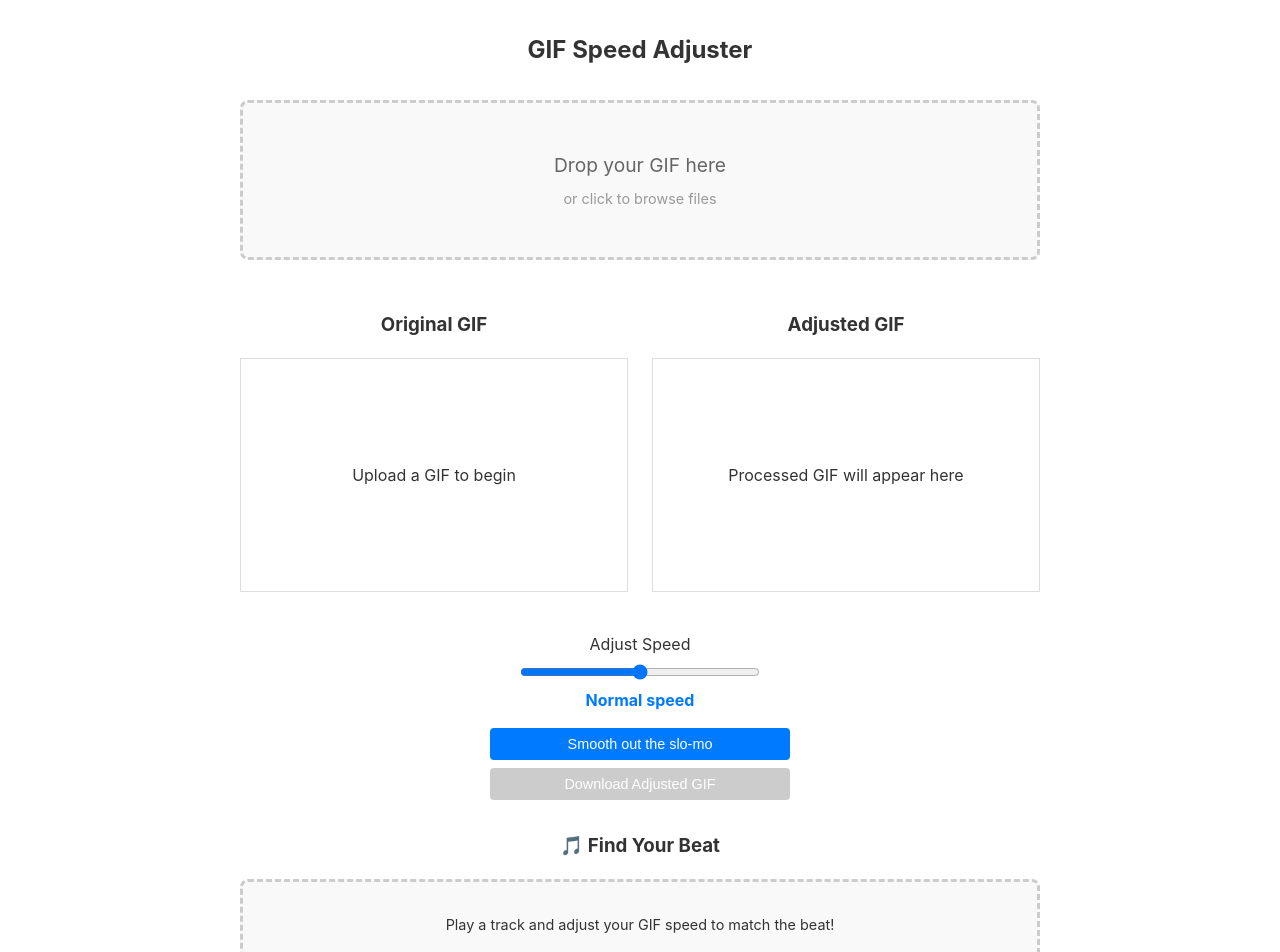
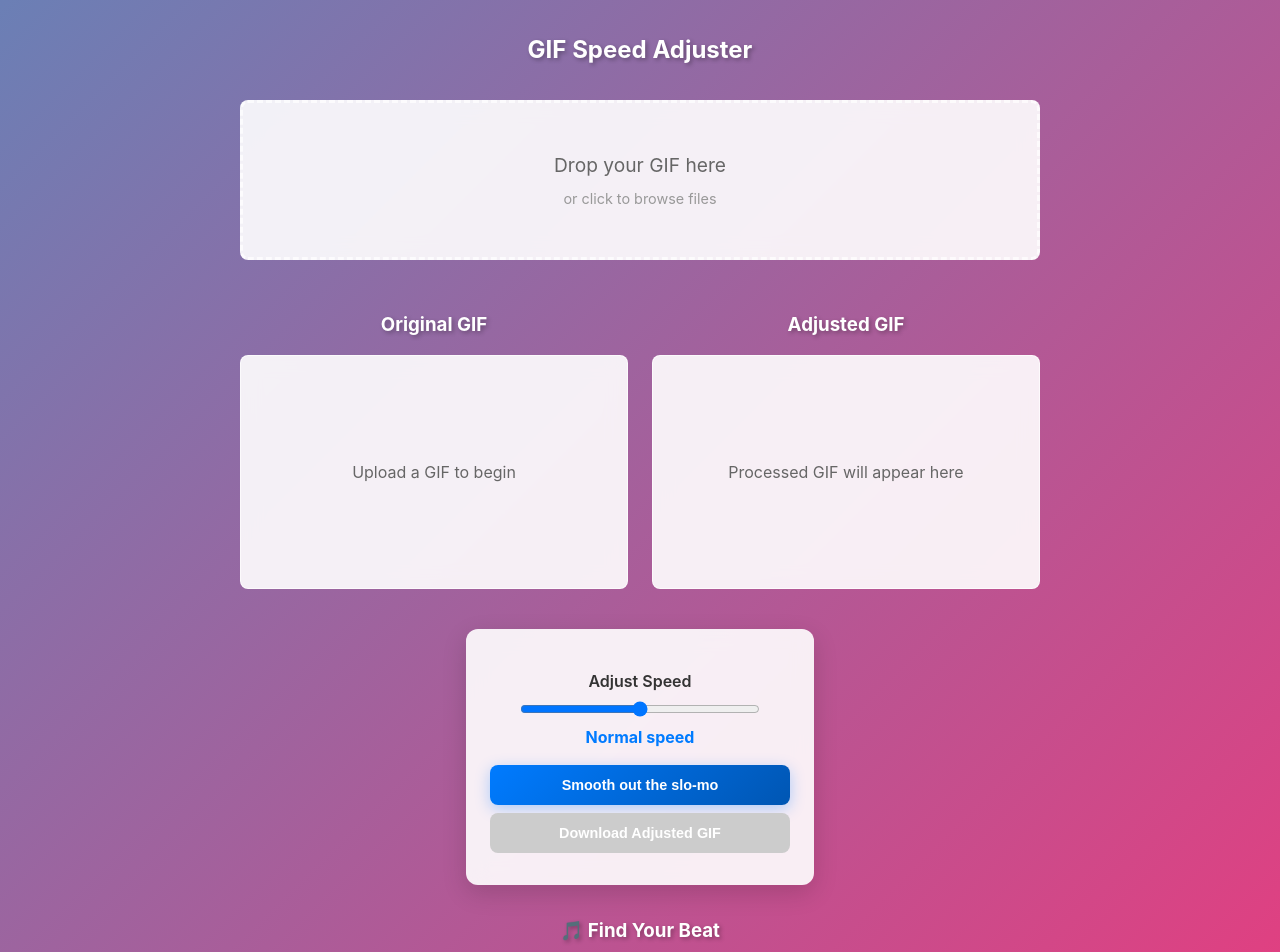
Before and after one commit to w-g-e/gif_accelerator, a Flask app: page / in a window 1280 px wide. Shown: the top 952 px of the page. Run offline with Flask 3, Linux system fonts and the light colour scheme.

Commit message:
refactor styles and add an fun background

```diff
--- /dev/null
+++ b/static/css/style.css
@@ -0,0 +1,206 @@
+/* Animated gradient background */
+body {
+    background: linear-gradient(-45deg, #ee7752, #e73c7e, #23a6d5, #23d5ab);
+    background-size: 400% 400%;
+    animation: gradientShift 30s ease infinite;
+    max-width: 800px;
+    margin: 0 auto;
+    padding: 2rem;
+    font-family: -apple-system, BlinkMacSystemFont, "Segoe UI", Roboto, sans-serif;
+    line-height: 1.5;
+    color: #333;
+    min-height: 100vh;
+}
+
+@keyframes gradientShift {
+    0% {
+        background-position: 0% 50%;
+    }
+    50% {
+        background-position: 100% 50%;
+    }
+    100% {
+        background-position: 0% 50%;
+    }
+}
+
+/* Fixed title and centered upload section */
+.app-title {
+    position: relative;
+    z-index: 10;
+    text-align: center;
+    margin-bottom: 2rem;
+    font-size: 1.5rem;
+    font-weight: bold;
+    color: white;
+    text-shadow: 2px 2px 4px rgba(0,0,0,0.3);
+}
+
+.upload-section {
+    text-align: center;
+    margin-bottom: 2rem;
+}
+
+.drop-zone {
+    border: 3px dashed rgba(255,255,255,0.7);
+    border-radius: 8px;
+    padding: 3rem 2rem;
+    margin: 1rem 0;
+    background-color: rgba(255,255,255,0.9);
+    cursor: pointer;
+    transition: all 0.3s ease;
+    backdrop-filter: blur(10px);
+}
+
+.drop-zone:hover {
+    border-color: #007bff;
+    background-color: rgba(240,248,255,0.95);
+    transform: translateY(-2px);
+    box-shadow: 0 8px 25px rgba(0,0,0,0.15);
+}
+
+.drop-zone.dragover {
+    border-color: #007bff;
+    background-color: rgba(230,243,255,0.95);
+    transform: scale(1.02);
+}
+
+.drop-zone-text {
+    font-size: 1.2rem;
+    color: #666;
+    margin-bottom: 0.5rem;
+}
+
+.drop-zone-subtext {
+    font-size: 0.9rem;
+    color: #999;
+}
+
+/* Flex container for aligned panels */
+.comparison-container {
+    display: flex;
+    justify-content: center;
+    align-items: flex-start;
+    gap: 1.5rem;
+}
+
+.gif-panel {
+    flex: 1;
+    text-align: center;
+}
+
+.gif-panel h3 {
+    color: white;
+    text-shadow: 2px 2px 4px rgba(0,0,0,0.3);
+    margin-bottom: 1rem;
+}
+
+.music-section {
+    text-align: center;
+    margin: 2rem 0;
+}
+
+.music-section h3 {
+    color: white;
+    text-shadow: 2px 2px 4px rgba(0,0,0,0.3);
+}
+
+.beat-finder-large {
+    border: 3px dashed rgba(255,255,255,0.7);
+    border-radius: 8px;
+    padding: 2rem;
+    margin: 1rem 0;
+    background-color: rgba(255,255,255,0.9);
+    transition: all 0.3s ease;
+    backdrop-filter: blur(10px);
+}
+
+.beat-finder-large:hover {
+    border-color: #1db954;
+    background-color: rgba(240,248,240,0.95);
+    transform: translateY(-2px);
+    box-shadow: 0 8px 25px rgba(0,0,0,0.15);
+}
+
+.gif-display {
+    border: 1px solid rgba(255,255,255,0.7);
+    padding: 1rem;
+    margin: 0.5rem 0;
+    min-height: 200px;
+    display: flex;
+    align-items: center;
+    justify-content: center;
+    background-color: rgba(255,255,255,0.9);
+    border-radius: 8px;
+    backdrop-filter: blur(10px);
+}
+
+.gif-display .placeholder {
+    color: #666;
+}
+
+.controls-container {
+    margin: 2rem auto 0;
+    max-width: 300px;
+    text-align: center;
+    background-color: rgba(255,255,255,0.9);
+    padding: 1.5rem;
+    border-radius: 12px;
+    backdrop-filter: blur(10px);
+    box-shadow: 0 8px 25px rgba(0,0,0,0.15);
+}
+
+.slider-container {
+    margin: 1rem 0;
+    text-align: center;
+}
+
+.slider-container label {
+    color: #333;
+    font-weight: 600;
+}
+
+input[type="range"] {
+    width: 80%;
+    margin: 0.5rem 0;
+    transition: all 0.1s ease;
+}
+
+#speedValue {
+    display: inline-block;
+    min-width: 120px;
+    font-weight: bold;
+    color: #007bff;
+}
+
+/* Consistent button styling */
+button {
+    display: block;
+    width: 100%;
+    margin: 0.5rem 0;
+    padding: 0.75rem 1rem;
+    background: linear-gradient(135deg, #007bff, #0056b3);
+    color: white;
+    border: none;
+    border-radius: 8px;
+    cursor: pointer;
+    font-size: 0.9rem;
+    font-weight: 600;
+    transition: all 0.3s ease;
+    box-shadow: 0 4px 15px rgba(0,123,255,0.3);
+}
+
+button:hover {
+    transform: translateY(-2px);
+    box-shadow: 0 6px 20px rgba(0,123,255,0.4);
+}
+
+button:disabled {
+    background: #ccc;
+    box-shadow: none;
+    transform: none;
+}
+
+button:active {
+    transform: translateY(0);
+}
--- a/templates/index.html
+++ b/templates/index.html
@@ -4,149 +4,7 @@
     <meta charset="UTF-8">
     <meta name="viewport" content="width=device-width, initial-scale=1.0">
     <title>GIF Speed Adjuster</title>
-    <style>
-        body {
-            max-width: 800px;
-            margin: 0 auto;
-            padding: 2rem;
-            font-family: -apple-system, BlinkMacSystemFont, "Segoe UI", Roboto, sans-serif;
-            line-height: 1.5;
-            color: #333;
-        }
-
-        /* Fixed title and centered upload section */
-        .app-title {
-            position: relative;
-            z-index: 10;
-            text-align: center;
-            margin-bottom: 2rem;
-            font-size: 1.5rem;
-            font-weight: bold;
-        }
-
-        .upload-section {
-            text-align: center;
-            margin-bottom: 2rem;
-        }
-
-        .drop-zone {
-            border: 3px dashed #ccc;
-            border-radius: 8px;
-            padding: 3rem 2rem;
-            margin: 1rem 0;
-            background-color: #f9f9f9;
-            cursor: pointer;
-            transition: all 0.3s ease;
-        }
-
-        .drop-zone:hover {
-            border-color: #007bff;
-            background-color: #f0f8ff;
-        }
-
-        .drop-zone.dragover {
-            border-color: #007bff;
-            background-color: #e6f3ff;
-            transform: scale(1.02);
-        }
-
-        .drop-zone-text {
-            font-size: 1.2rem;
-            color: #666;
-            margin-bottom: 0.5rem;
-        }
-
-        .drop-zone-subtext {
-            font-size: 0.9rem;
-            color: #999;
-        }
-
-        /* Flex container for aligned panels */
-        .comparison-container {
-            display: flex;
-            justify-content: center;
-            align-items: flex-start;  /* This ensures tops are aligned */
-            gap: 1.5rem;
-        }
-
-        .gif-panel {
-            flex: 1;
-            text-align: center;
-        }
-
-        .music-section {
-            text-align: center;
-            margin: 2rem 0;
-        }
-
-        .beat-finder-large {
-            border: 3px dashed #ccc;
-            border-radius: 8px;
-            padding: 2rem;
-            margin: 1rem 0;
-            background-color: #f9f9f9;
-            transition: all 0.3s ease;
-        }
-
-        .beat-finder-large:hover {
-            border-color: #1db954;
-            background-color: #f0f8f0;
-        }
-
-
-        .gif-display {
-            border: 1px solid #ddd;
-            padding: 1rem;
-            margin: 0.5rem 0;
-            min-height: 200px;
-            display: flex;
-            align-items: center;
-            justify-content: center;
-        }
-
-        .controls-container {
-            margin: 2rem auto 0;
-            max-width: 300px;
-            text-align: center;
-        }
-
-        .slider-container {
-            margin: 1rem 0;
-            text-align: center;
-        }
-
-        input[type="range"] {
-            width: 80%;
-            margin: 0.5rem 0;
-            transition: all 0.1s ease;
-        }
-
-        #speedValue {
-            display: inline-block;
-            min-width: 120px;
-            font-weight: bold;
-            color: #007bff;
-        }
-
-        /* Consistent button styling */
-        button {
-            display: block;
-            width: 100%;
-            margin: 0.5rem 0;
-            padding: 0.5rem 1rem;
-            background-color: #007bff;
-            color: white;
-            border: none;
-            border-radius: 4px;
-            cursor: pointer;
-            font-size: 0.9rem;
-        }
-
-        button:disabled {
-            background-color: #ccc;
-        }
-
-    </style>
+    <link rel="stylesheet" href="{{ url_for('static', filename='css/style.css') }}">
 </head>
 <body>
     <div class="app-title">GIF Speed Adjuster</div>
```
